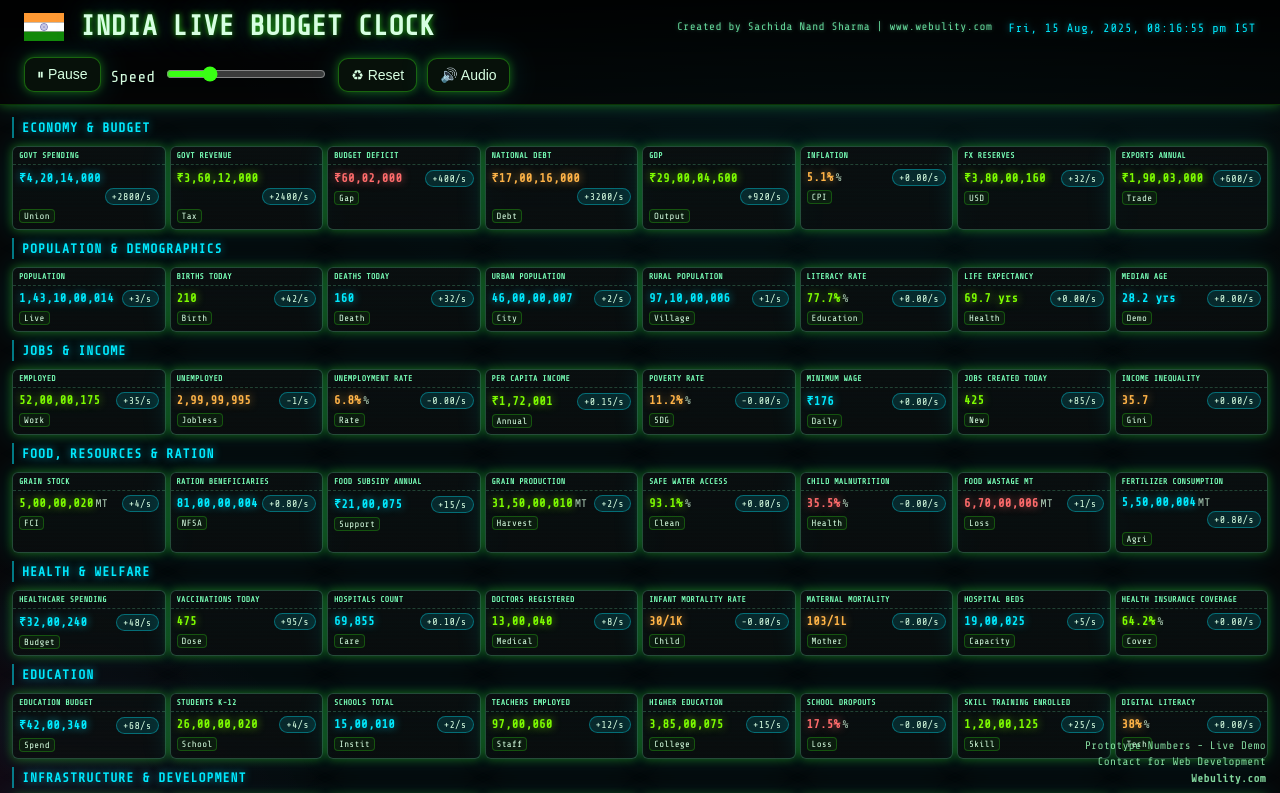
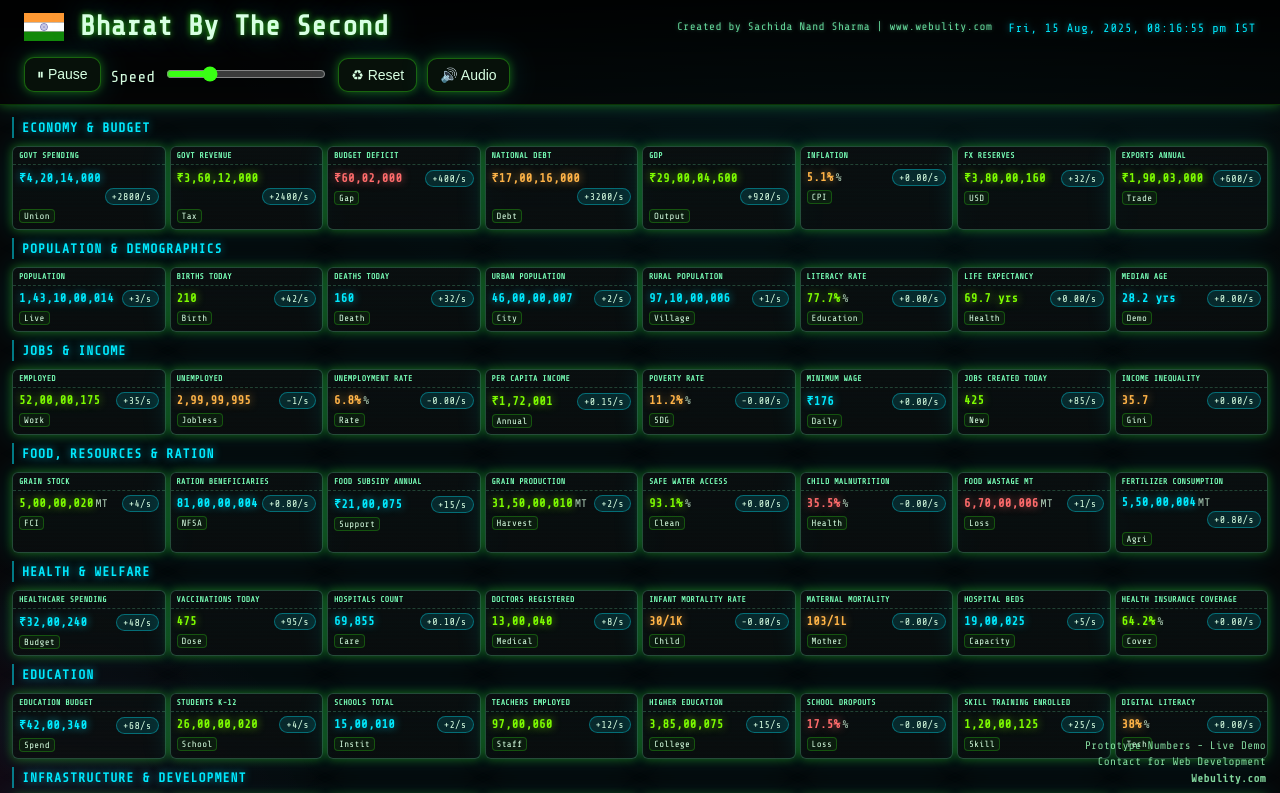
Before and after one commit to sachida369/Bharat-By-The-Second, a plain HTML site: page index.html in a window 1280 px wide. Shown: the top 793 px of the page. Drawn offline with nearby package versions, Linux system fonts and the light colour scheme.

Commit message:
Update index.html

```diff
--- a/index.html
+++ b/index.html
@@ -151,7 +151,7 @@
           </g>
         </svg>
       </div>
-      <div class="title">INDIA LIVE BUDGET CLOCK</div>
+      <div class="title">Bharat By The Second</div>
       <div class="creator-info">Created by Sachida Nand Sharma | www.webulity.com</div>
       <div class="datetime" id="datetime">Loading time...</div>
       <div class="controls">
```
